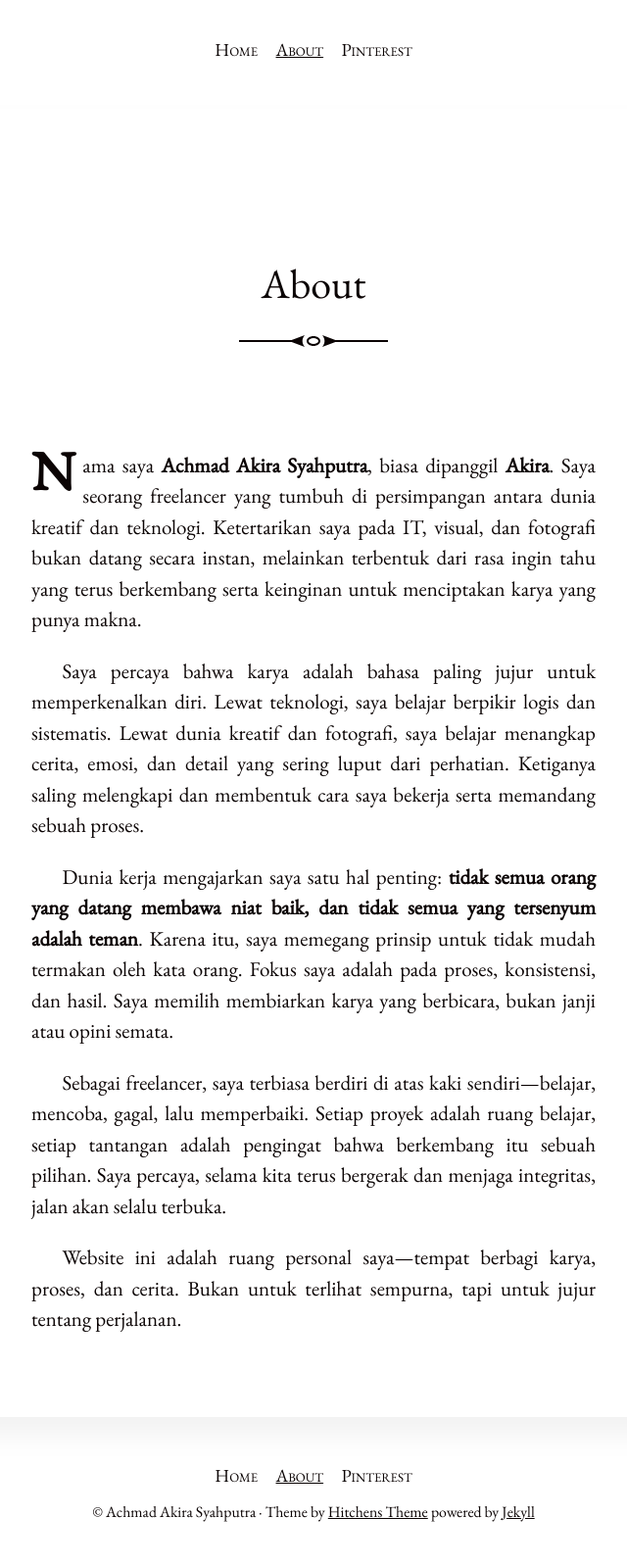
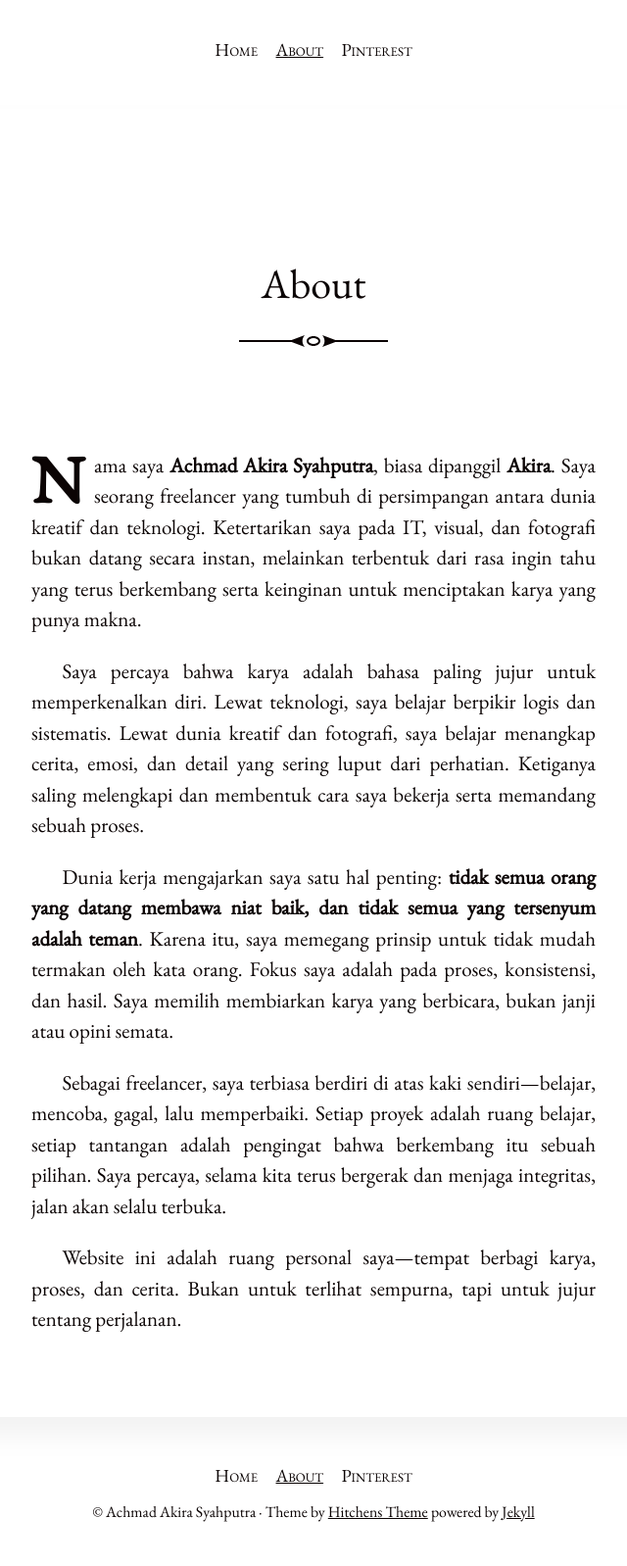
Before and after one commit to akirasyahputra/blog, a Jekyll site: the page built from about.md, in a window 1280 px wide. Shown: the whole page at 98% size, without its empty margins (320-960 px from the left). Built offline with Jekyll 4.4.1, drawn with Linux system fonts in a browser that asks for light colours.

Commit message:
Update _article.scss

```diff
--- a/_sass/_article.scss
+++ b/_sass/_article.scss
@@ -28,11 +28,9 @@
 }
 
 .post p:first-of-type::first-letter {
-  font-size: 3.5rem;
-  line-height: 0.8;
-  float: left;
+  initial-letter: 2;
+  font-weight: 700;
   margin-right: 0.5rem;
-  font-weight: 700;
 }
 
 .post p:first-of-type,
```
